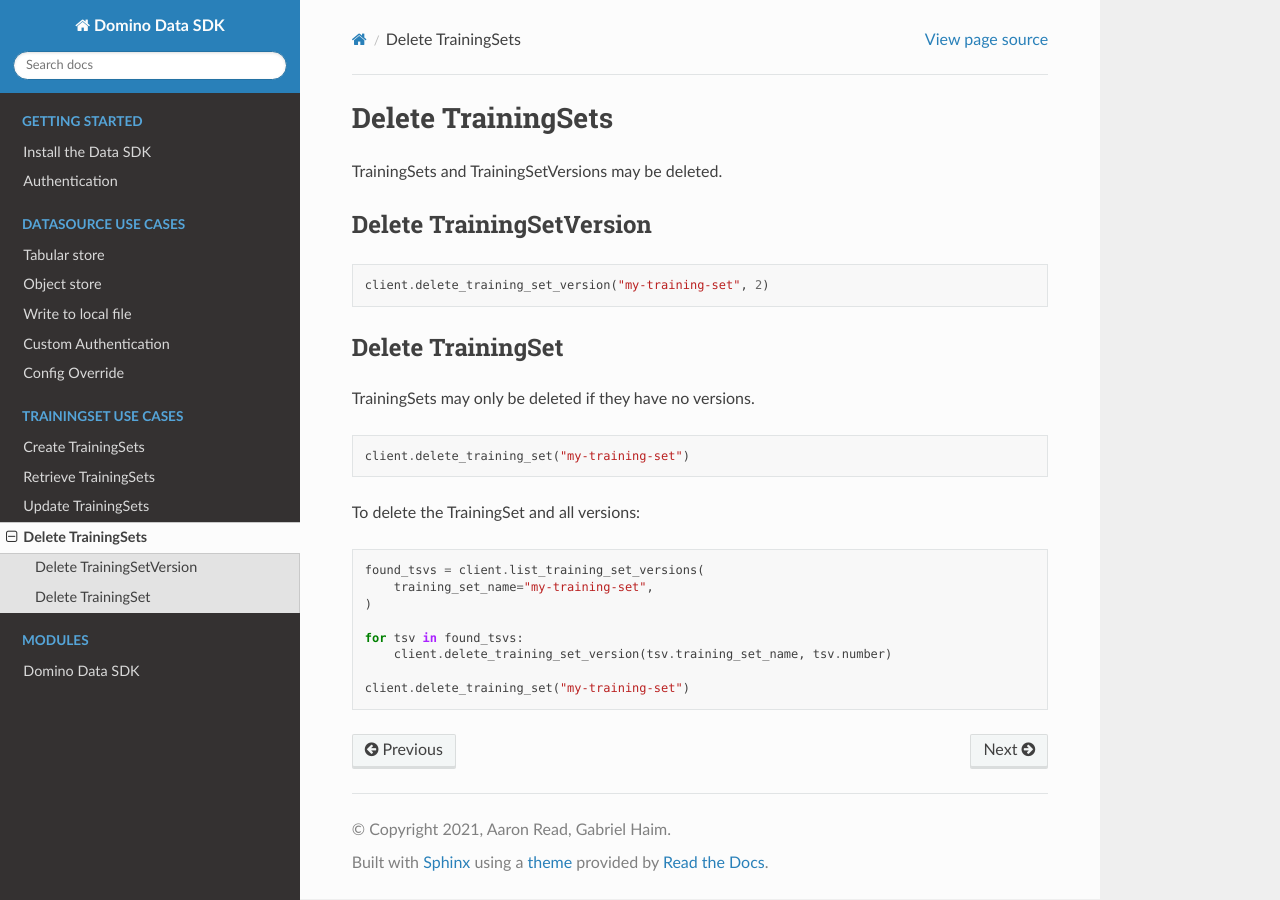
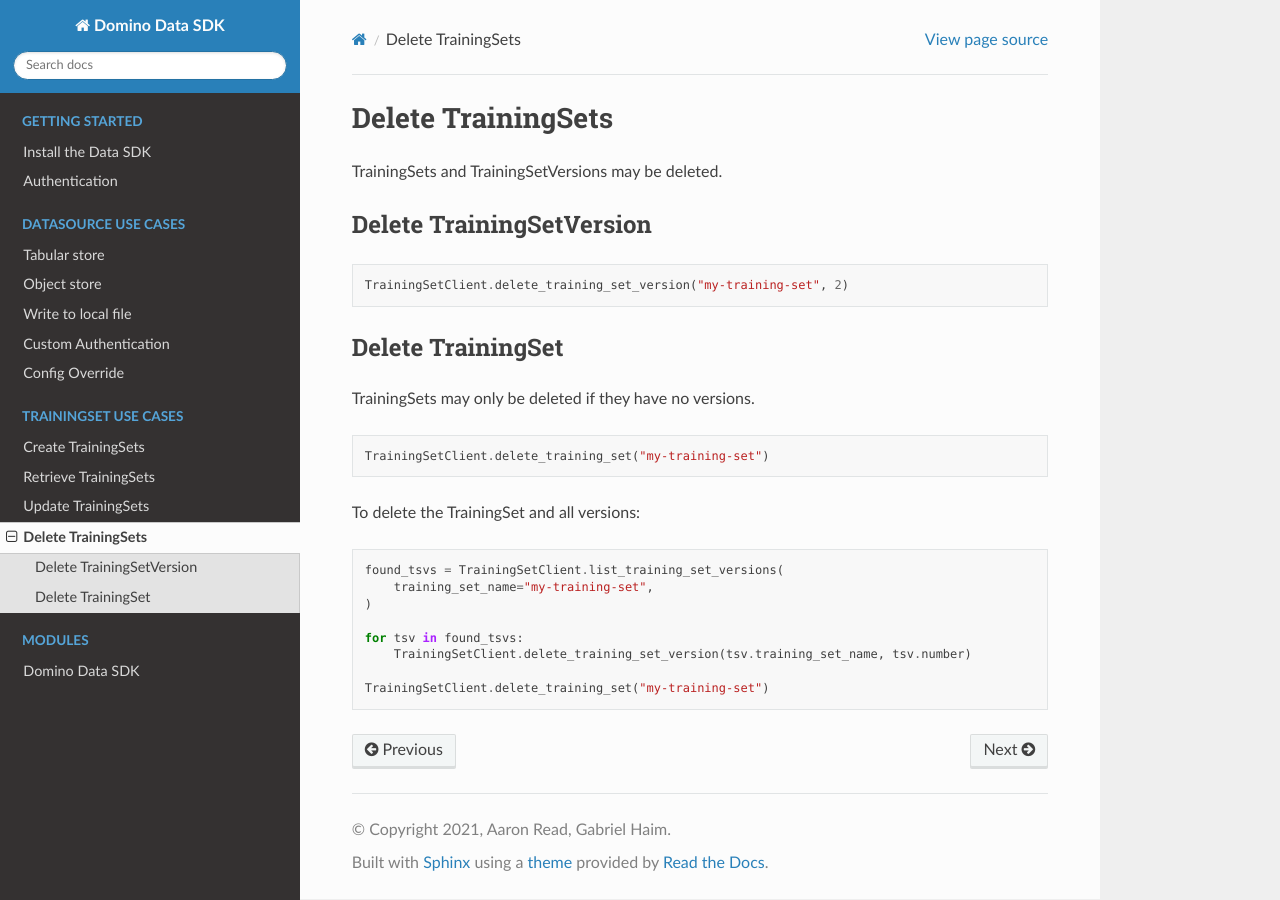
Before and after one commit to dominodatalab/domino-data, a Sphinx documentation site: the page built from docs/source/usecases/delete_trainingset.rst, in a window 1280 px wide. Built offline with Sphinx 7.4.7 and the Read the Docs theme 2.0.0, drawn with Linux system fonts in a browser that asks for light colours.

Commit message:
Cleaner client representation and docs fixes

```diff
--- a/docs/source/usecases/create_trainingset.rst
+++ b/docs/source/usecases/create_trainingset.rst
@@ -13,7 +13,7 @@
 
 .. code-block:: python
 
-    training_set_version = client.create_training_set_version(
+    training_set_version = TrainingSetClient.create_training_set_version(
         training_set_name=training_set_name,
         df=my_df,
         key_columns=["user_id", "transaction_id"],
--- a/docs/source/usecases/delete_trainingset.rst
+++ b/docs/source/usecases/delete_trainingset.rst
@@ -8,7 +8,7 @@ Delete TrainingSetVersion
 
 .. code-block:: python
 
-    client.delete_training_set_version("my-training-set", 2)
+    TrainingSetClient.delete_training_set_version("my-training-set", 2)
 
 Delete TrainingSet
 ------------------
@@ -17,18 +17,18 @@ TrainingSets may only be deleted if they have no versions.
 
 .. code-block:: python
 
-    client.delete_training_set("my-training-set")
+    TrainingSetClient.delete_training_set("my-training-set")
 
 
 To delete the TrainingSet and all versions:
 
 .. code-block:: python
 
-    found_tsvs = client.list_training_set_versions(
+    found_tsvs = TrainingSetClient.list_training_set_versions(
         training_set_name="my-training-set",
     )
 
     for tsv in found_tsvs:
-        client.delete_training_set_version(tsv.training_set_name, tsv.number)
+        TrainingSetClient.delete_training_set_version(tsv.training_set_name, tsv.number)
 
-    client.delete_training_set("my-training-set")
+    TrainingSetClient.delete_training_set("my-training-set")
--- a/pyproject.toml
+++ b/pyproject.toml
@@ -5,7 +5,7 @@ build-backend = "poetry.core.masonry.api"
 
 [tool.poetry]
 name = "dominodatalab-data"
-version = "0.1.4"
+version = "0.1.5"
 description = "Domino Data SDK for interacting with Access Data features"
 readme = "README.md"
 authors = [
```
Also changed, not shown: docs/source/usecases/get_trainingset.rst (+4 -4 lines), docs/source/usecases/update_trainingset.rst (+4 -4 lines), 1 other file.
